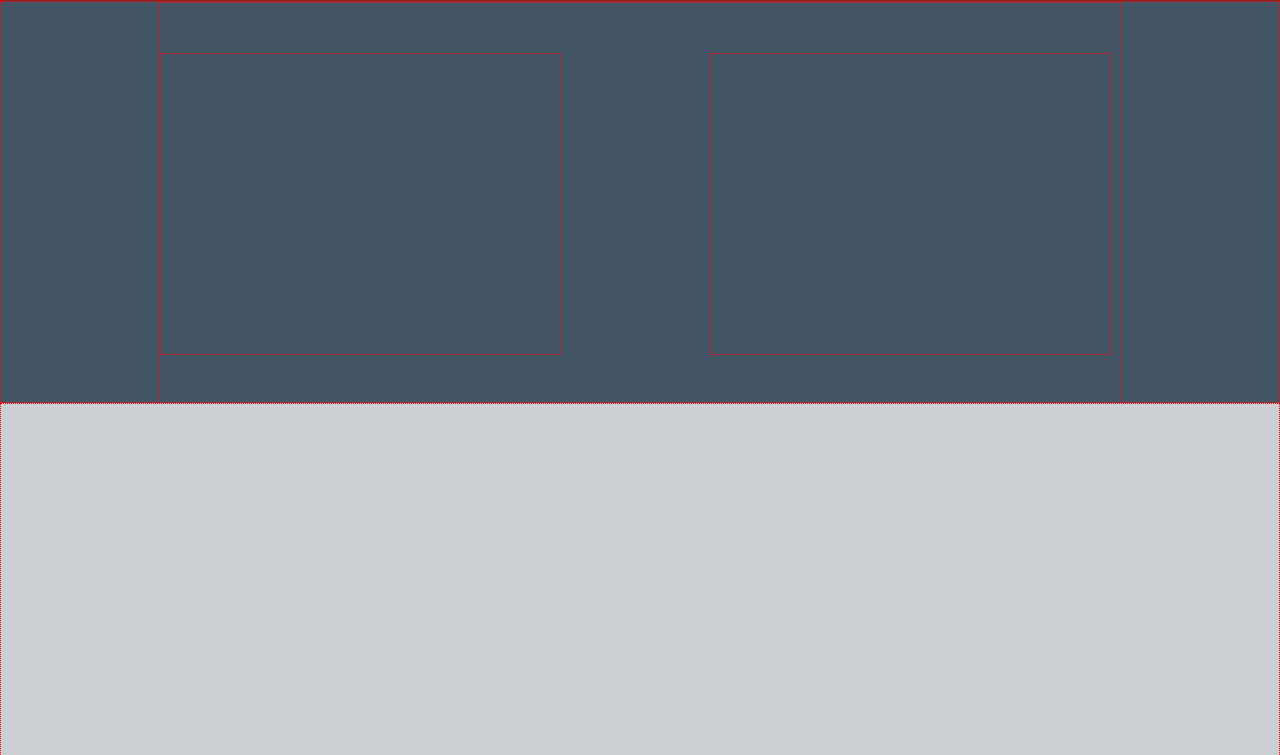
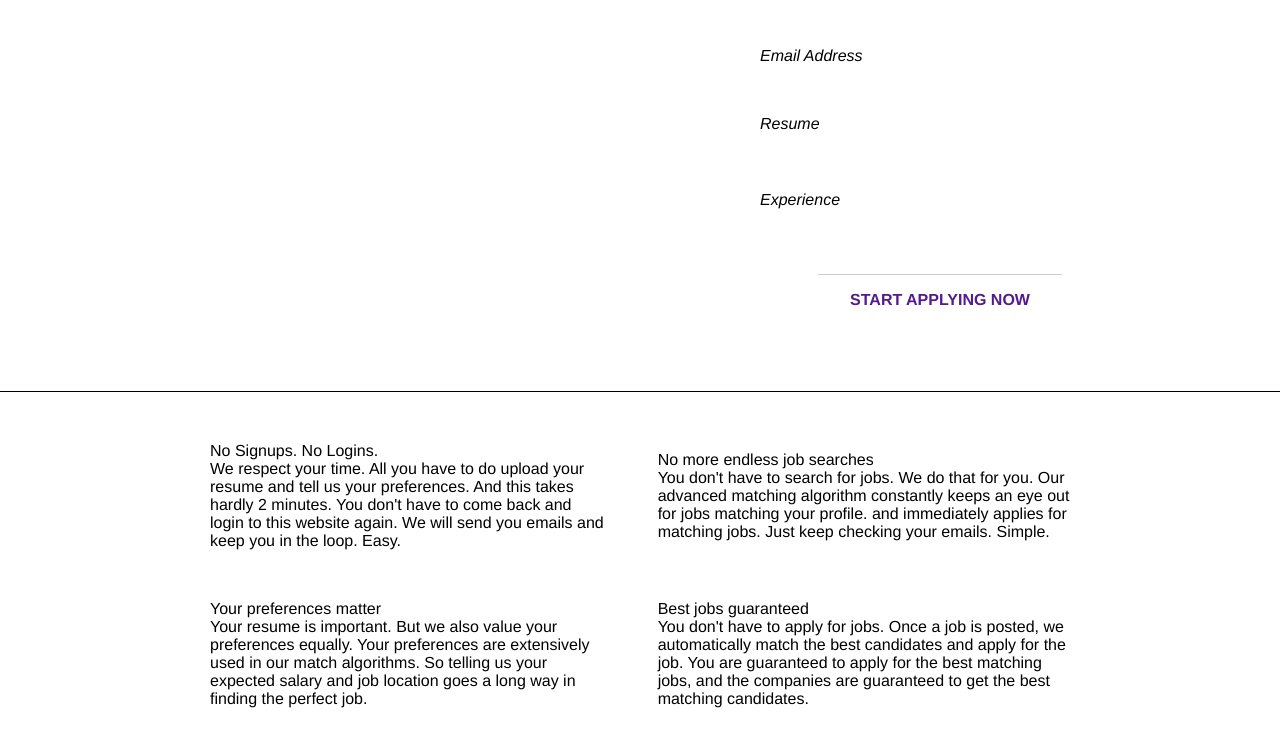
Before and after one commit to krupa32/krypton, a PHP site: page / in a window 1280 px wide. Shown: the part 103-858 px from the top of the page. Run offline with PHP 8.4, Linux system fonts and the light colour scheme.

Commit message:
Moving on with landing page

```diff
--- a/design/notes.txt
+++ b/design/notes.txt
@@ -55,5 +55,5 @@
 
 TODO
 ----
-1) Write a slider plugin, probably using jquery slider
-2) Make the main (candidate) landing page
+1) Use jQuery slider for experience
+2) Upload resume backend code
--- a/index.css
+++ b/index.css
@@ -1,24 +1,51 @@
-div { border:dotted 1px red; }
+/* temp styles *
+div { border:dotted 1px red; }*/
 
-* { margin:0; padding:0; font: 12pt 'Helvetica Neue',sans-serif; }
+/* less rules*/
+@landing_bg: #2F353E;
+@landing_fg: #999;
+.shadow(@c:#fff) { text-shadow: 1px 1px 1px @c; }
+.rounded() { border-radius:4px; }
+.gradient(@c1:#ccc, @c2:#999) {
+	background: -webkit-linear-gradient(top, @c1, @c2); background: -moz-linear-gradient(top, @c1, @c2);
+	background: -ms-linear-gradient(top, @c1, @c2); background: -o-linear-gradient(top, @c1, @c2);
+}
 
+/* resets*/
+*, input { margin:0; padding:0; font: 12pt 'Helvetica Neue',sans-serif; outline:none; }
+
+/* classes*/
 .center { width:960px; margin:0 auto; }
 
-div#header {
-	background-color: #333; color: #999;
+/* sections */
+div#header { background-color: @landing_bg; color: @landing_fg;
 	img { width:300px; height:100px; }
 	ul {
 		list-style: none; float: right; margin-top: 40px;
 		li { display:inline; padding-left: 2em;
-			a, a:active, a:visited { text-decoration: none; letter-spacing: -1px; color:inherit; }
+			a, a:active, a:visited { text-decoration: none; color:inherit; font-size: 12px; font-weight: bold; .shadow(#000); }
 			a:hover { color:white; }
 		}
 	}
 }
-div#landing {
-	height:400px; background-color: #456;
-	div#carousel { float:left; width: 400px; height: 300px; margin:50px 0; }
-	div#form { width: 400px; height: 300px; margin:50px 0 50px 550px; }
+
+div#landing { background-color: @landing_bg; color:@landing_fg; padding:50px 0; border-bottom: solid 1px black;
+	div#carousel { float:left; width: 500px; height: 300px; border: solid 5px lighten(@landing_bg, 2%); .rounded(); }
+	div#form { margin-left:600px;
+		p { margin-bottom: 1em; font-style: italic; }
+		p.ctoa { text-align: center; margin:3em 0 2em 0; }
+		input[type=text] { width:100%; padding:8px; border: none; border-bottom: solid 1px lighten(@landing_bg, 10%); background-color: lighten(@landing_bg, 5%); color:#ccc; }
+		a { padding:1em 2em; .gradient(orange, darken(orange, 15%)); color:@landing_bg; font-weight: bold; .shadow(#ccc); .rounded(); text-decoration: none; border-top: solid 1px #ccc; }
+		a:hover { .gradient(orange, darken(orange, 10%); }
+	}
 }
-div#features { height:400px; background-color: #cccfd3; }
-div#partners { height:200px; background-color: #cccfd3; }
+
+div#features { height:400px; background-color: #cccfd3; border-top: solid 1px white; border-bottom: solid 1px #999;
+	table { width:100%; }
+	td { width: 50%; vertical-align: top; }
+	h1 { text-transform: uppercase; color:#600; .shadow(); font-weight: bold; }
+	p { font-size: 14px; color:#333; margin-top:1em; line-height: 1.5em; }
+}
+div#partners { height:200px; background-color: #c0c3c6; border-top: solid 1px white;
+	img { width:200px; height:200px; }
+}
--- a/index.htm
+++ b/index.htm
@@ -6,6 +6,15 @@
 
 		<link rel="stylesheet/less" type="text/css" href="index.css"></link>
 		<script type="text/javascript" src="less/less.js"></script>
+
+		<link rel="stylesheet" type="text/css" href="kfilepicker/kfilepicker.css"></link>
+		<script type="text/javascript" src="kfilepicker/kfilepicker.js"></script>
+
+		<script type="text/javascript">
+			$(document).ready(function(){
+				$('#resume').kfilepicker();
+			});
+		</script>
 	</head>
 
 	<body>
@@ -22,10 +31,62 @@
 		<div id="landing">
 			<div class="center">
 				<div id="carousel"></div>
-				<div id="form"></div>
+				<div id="form">
+					<p>Email Address<br><input type="text"></p>
+					<p>Resume<br><input type="text" id="resume"></p>
+					<p>Experience<br><input type="text"></p>
+					<p class="ctoa"><a href="">START APPLYING NOW</a></p>
+				</div>
 			</div>
 		</div>
-		<div id="features"></div>
-		<div id="partners"></div>
+		<div id="features">
+			<div class="center">
+				<table cellspacing=50 >
+					<tr>
+						<td>
+							<h1>No Signups. No Logins.</h1>
+							<p>
+								We respect your time. All you have to do upload your resume and tell us your preferences.
+								And this takes hardly 2 minutes. You don't have to come back and login
+								to this website again. We will send you emails and keep you in the loop. Easy.
+							</p>
+						</td>
+						<td>
+							<h1>No more endless job searches</h1>
+							<p>
+								You don't have to search for jobs. We do that for you.
+								Our advanced matching algorithm constantly keeps an eye out for jobs matching your profile.
+								and immediately applies for matching jobs.
+								Just keep checking your emails. Simple.
+							</p>
+						</td>
+					</tr>
+					<tr>
+						<td>
+							<h1>Your preferences matter</h1>
+							<p>
+								Your resume is important. But we also value your preferences equally.
+								Your preferences are extensively used in our match algorithms. So telling us your
+								expected salary and job location goes a long way in finding the perfect job.
+							</p>
+						</td>
+						<td>
+							<h1>Best jobs guaranteed</h1>
+							<p>
+								You don't have to apply for jobs.
+								Once a job is posted, we automatically match the best candidates and apply for the job.
+								You are guaranteed to apply for the best matching jobs, and the companies are guaranteed to get
+								the best matching candidates.
+							</p>
+						</td>
+					</tr>
+			</table>
+			</div>
+		</div>
+		<div id="partners">
+			<div class="center">
+				<img src="partners.png">
+			</div>
+		</div>
 	</body>
 </html>
--- /dev/null
+++ b/kfilepicker/kfilepicker.css
@@ -0,0 +1 @@
+input.kfile { visibility: hidden; float: left; }
--- /dev/null
+++ b/kfilepicker/kfilepicker.js
@@ -0,0 +1,37 @@
+/*
+ * kfilepicker.js
+ * Krupa Sivakumaran, Jul 2 2012
+ */
+
+(function($) {
+
+	var methods = {
+
+		init: function() {
+			var file = $('<input type="file" class="kfile" />');
+			this.after(file);
+			file.data('text', this);
+
+			file.change(function(){
+				var i = file.val().lastIndexOf('\\');
+				var name = file.val().substring(i + 1);
+				file.data('text').val(name);
+			});
+
+			this.focus(function(){
+				file.click();
+			});
+		}
+	};
+
+	$.fn.kfilepicker = function(method) {
+		if (methods[method]) {
+		  return methods[method].apply(this, Array.prototype.slice.call( arguments, 1 ));
+		} else if ( typeof method === 'object' || ! method ) {
+		  return methods.init.apply( this, arguments );
+		} else {
+		  $.error( 'Method ' +  method + ' does not exist' );
+		}
+	}
+
+})(jQuery);
```
